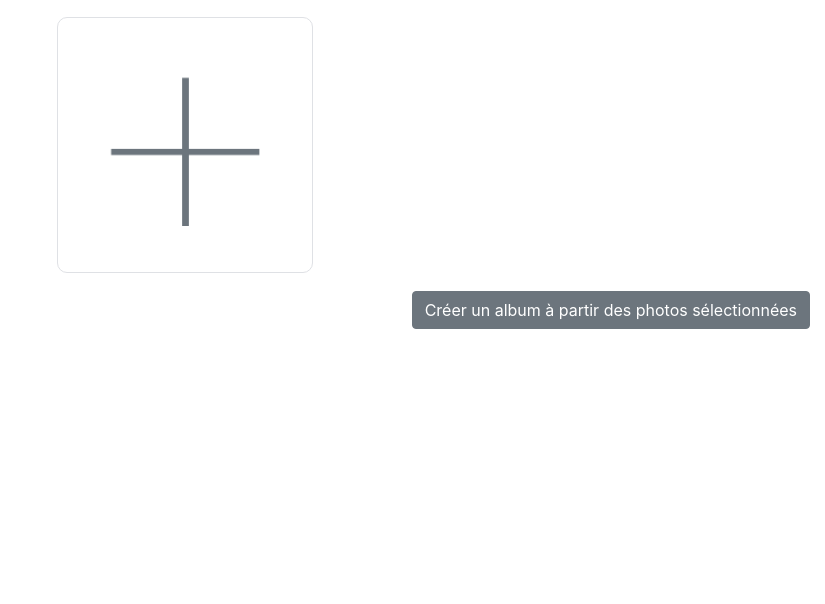
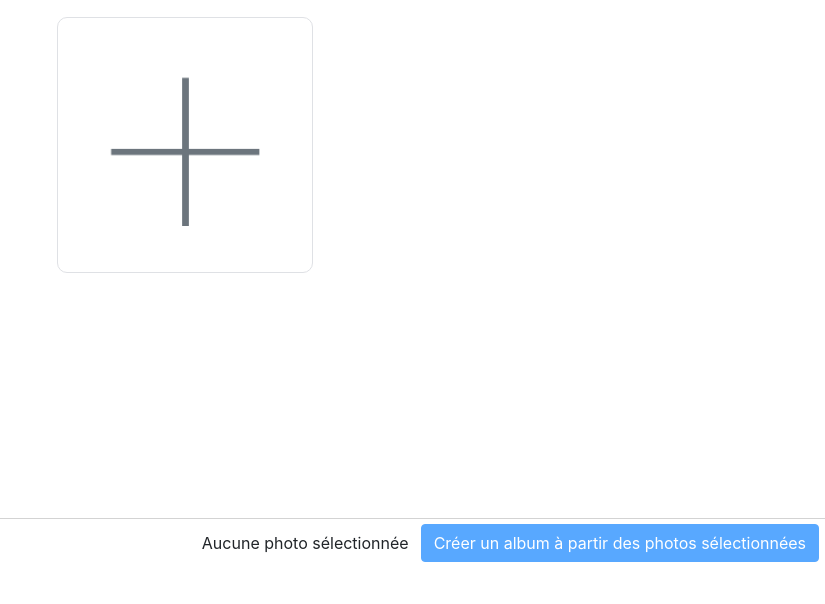
Before and after one commit to adrientiburce/photoShare, a Symfony app: template templates/photo/index.html.twig in a window 1280 px wide. Shown: the part 196-800 px from the top of the page, without its empty margins (455-1280 px from the left). Run offline with Twig, Linux system fonts and the light colour scheme; the template is opened without the code that fills it, so the values that code supplies are empty; some libraries are stand-ins or nearby versions.

Commit message:
(Feat) Creating an album by selecting photos

```diff
--- a/templates/base.html.twig
+++ b/templates/base.html.twig
@@ -80,6 +80,8 @@
         {% endfor %}
     </div>
 
+
+
     <div class="container-fluid">
         {% block body %}{% endblock %}
     </div>
--- /dev/null
+++ b/templates/photo/_drag_js.html.twig
@@ -0,0 +1,92 @@
+<script type="text/javascript">
+	$(document).ready(function() {
+
+
+
+	    // pour éviter que le navigateur n'affiche l'image
+	    $("html").on("dragover", function(e) {
+	       e.preventDefault();
+	       e.stopPropagation();
+	       $(".upload-area").css({"background-color": ' #fafdff', 'border-color': '#68a2d4', 'border-style' : 'dotted'})
+	       $("#drop-info").text("Glissez ici !");
+	    });
+
+	    $("html").on("drop", function(e) { e.preventDefault(); e.stopPropagation(); });
+
+	    $('.upload-area').on('dragover', function (e) {
+	        e.stopPropagation();
+	        e.preventDefault();
+	        $(".upload-area").css({"background-color": ' #dce8f5', 'border-color': '#68a2d4', 'border-style' : 'dotted'})
+	        $("#drop-info").text("Déposez");
+	    });
+
+	    $('html').on('dragleave', function(e) {
+	        e.stopPropagation();
+	        e.preventDefault();
+	        console.log("Leave");
+	        $(".upload-area").css({"background-color": 'white', 'border-color': 'transparent', 'border-style' : 'solid'});
+	        $("#drop-info").text("Glissez ici !");
+	    })
+
+	    // Drop
+	    $('.upload-area').on('drop', function (e) {
+	        e.stopPropagation();
+	        e.preventDefault();
+	        $(".upload-area").css({"background-color": 'white', 'border-color': 'transparent', 'border-style' : 'solid'});
+
+	        $("#drop-info").text("Téléversement en cours");
+
+	        var file = e.originalEvent.dataTransfer.files;
+	        var fd = new FormData();
+
+	        fd.append('file', file[0]);
+	        uploadData(fd);
+	    });
+
+	    // ou au clic
+	    $("#upload-btn").click(function(){
+	        $("#file").click(); //on clique sur le file input caché
+	    });
+
+	    // file selected
+	    $("#file").change(function(){
+	        var fd = new FormData();
+
+	        var files = $('#file')[0].files[0];
+
+	        fd.append('file',files);
+
+	        uploadData(fd);
+	    });
+	});
+
+	function uploadData(fd){
+	    console.log("Upload");
+	    console.log(fd);
+	    $.ajax({
+	        type: 'POST',
+	        url: '{{ path('photo_upload') }}',
+	        data: fd,
+	        contentType: false,
+	        processData: false,
+	        dataType: 'json',
+	        success: function(response){
+	            console.log(response);
+	            addThumbnail(response);
+	        }
+	    });
+	}
+
+	// Added thumbnail
+	function addThumbnail(data){
+	    $("#drop-info").text("Glissez ici !");
+	    var src = data.src;
+
+	    // Creating an thumbnail
+	    var thumbnail = $('<div class="thumbnail">')
+	        .append('<img src="../uploads/img/' +src+'" width="100%" height="78%">')
+	        .append('<span class="size">' + "title" + '<span>');
+	    $("#uploadfile").append(thumbnail);
+
+	}
+</script>
--- a/templates/photo/index.html.twig
+++ b/templates/photo/index.html.twig
@@ -5,13 +5,6 @@
 {% block stylesheets %}
     {{ parent() }}
     <style type="text/css">
-        .upload-area h1{
-            text-align: center;
-            font-weight: normal;
-            font-family: sans-serif;
-            line-height: 50px;
-            color: darkslategray;
-        }
 
         #file{
             display: none;
@@ -26,10 +19,23 @@
             border: 1px solid #dfe1e5;
             padding: 5px;
             transition: all 0.5s;
+            position: relative;
         }
 
         .thumbnail:hover {
             transform: scale(1.05);
+        }
+
+        .thumbnail.selected::after {
+            position: absolute;
+            background-color: #00a5ff;
+            width: 12px;
+            height: 12px;
+            content: "";
+            bottom: 5px;
+            right: 5px;
+            border-radius: 7px;
+            border: 1px solid white;
         }
 
         .upload-area {
@@ -42,6 +48,7 @@
             border: 3px solid transparent;
             background-color: white;
             transition: all 0.2s;
+            margin-bottom: 4em;
         }
 
         #upload-btn:hover{
@@ -55,11 +62,32 @@
         img{
             width: 100%;
             border-radius: 10px;
+            /* Pour enlever le filtre bleu lors du clic sur l'image*/
+            -webkit-user-select: none;
+            -khtml-user-select: none;
+            -moz-user-select: none;
+            -o-user-select: none;
+            user-select: none;
         }
 
-/*        img:hover {
-            transform: scale(1.1);
-        }*/
+        .helper {
+            position: fixed;
+            background-color: white;
+            bottom: 0;
+            padding-bottom: 42px;
+            width: 100%;
+            border-top: 1px solid lightgrey;
+            padding-top: 5px;
+            display: flex;
+            align-items: center;
+            justify-content: flex-end;
+            left: 0;
+        }
+
+        .helper span {
+            flex-flow: wrap-reverse;
+            margin: 0 6px;
+        }
 
     </style>
 {% endblock %}
@@ -73,17 +101,10 @@
             <img src="../images/plus.png">
         </div>
         {% for photo in user.myPhotos %}
-            <div class="thumbnail">
+        <div class="thumbnail" data-id="{{ photo.id }}">
             <img src="{{ "../uploads/img/" ~ photo.imageName }}" draggable="false">
         </div>
             {% endfor %}
-        </div>
-
-
-        <p class="text-right">
-            <a class="btn btn-secondary text" href="{{ path('album_create') }}">Créer un album à partir des photos sélectionnées</a>
-        </p>
-
     </div>
 
     <!-- Modal -->
@@ -102,98 +123,72 @@
             </div>
         </div>
     </div>
+
+    <div class="helper">
+        <span id="photos_selected"> Aucune photo sélectionnée </span>
+
+        <span class="text-right">
+            <button type="button" id="create_album" class="btn btn-primary" disabled>Créer un album à partir des photos sélectionnées</button>
+        </span>
+    </div>
 {% endblock %}
 
 {% block javascripts %}
 {{ parent() }}
+{{ include('photo/_drag_js.html.twig')}}
 <script type="text/javascript">
 $(document).ready(function() {
-    // pour éviter que le navigateur n'affiche l'image
-    $("html").on("dragover", function(e) {
-       e.preventDefault();
-       e.stopPropagation();
-       $(".upload-area").css({"background-color": ' #fafdff', 'border-color': '#68a2d4', 'border-style' : 'dotted'})
-       $("#drop-info").text("Glissez ici !");
+
+    var count = 0;
+
+    $(".thumbnail").click(function(){
+        if ($(this).hasClass("selected")) {
+            $(this).removeClass("selected");
+            if (count > 0) count --;
+        } else {
+            $(this).addClass("selected");
+            count ++;
+        }
+        majNbPhotos(count);
     });
 
-    $("html").on("drop", function(e) { e.preventDefault(); e.stopPropagation(); });
-
-    $('.upload-area').on('dragover', function (e) {
-        e.stopPropagation();
-        e.preventDefault();
-        $(".upload-area").css({"background-color": ' #dce8f5', 'border-color': '#68a2d4', 'border-style' : 'dotted'})
-        $("#drop-info").text("Déposez");
+    $("#create_album").click(function(){
+        var IDs = [];
+        $(".thumbnail.selected").each(function(){
+            IDs.push($(this).attr("data-id"))
         });
-
-    $('html').on('dragleave', function(e) {
-        e.stopPropagation();
-        e.preventDefault();
-        console.log("Leave");
-        $(".upload-area").css({"background-color": 'white', 'border-color': 'transparent', 'border-style' : 'solid'});
-        $("#drop-info").text("Glissez ici !");
-    })
-
-    // Drop
-    $('.upload-area').on('drop', function (e) {
-        e.stopPropagation();
-        e.preventDefault();
-        $(".upload-area").css({"background-color": 'white', 'border-color': 'transparent', 'border-style' : 'solid'});
-
-        $("#drop-info").text("Téléversement en cours");
-
-        var file = e.originalEvent.dataTransfer.files;
-        var fd = new FormData();
-
-        fd.append('file', file[0]);
-        uploadData(fd);
-    });
-
-    // ou au clic
-    $("#upload-btn").click(function(){
-        $("#file").click(); //on clique sur le file input caché
-    });
-
-    // file selected
-    $("#file").change(function(){
-        var fd = new FormData();
-
-        var files = $('#file')[0].files[0];
-
-        fd.append('file',files);
-
-        uploadData(fd);
+        console.log(IDs);
+        $.ajax({
+            type: 'POST',
+            url: '{{ path('create_album_from_photos') }}',
+            dataType: 'json',
+            data: {photos : IDs},
+            success: function(response){
+                if (response["success"]){
+                    window.location = 'album/' + response["album"];
+                }
+            }
         });
     });
 
-function uploadData(fd){
-    console.log("Upload");
-    console.log(fd);
-    $.ajax({
-        type: 'POST',
-        url: '{{ path('photo_upload') }}',
-        data: fd,
-        contentType: false,
-        processData: false,
-        dataType: 'json',
-        success: function(response){
-            console.log(response);
-            addThumbnail(response);
+});
+
+function majNbPhotos(count){
+    var span = $('#photos_selected');
+    console.log(count);
+    switch(count){
+        case 0:
+            span.html("Aucune photo sélectionnée");
+            $('#create_album').prop('disabled', true);
+            break;
+        case 1:
+            span.html("1 photo sélectionnée");
+            $('#create_album').prop('disabled', false);
+            break;
+        default:
+            span.html(count + " photos sélectionnées");
+            $('#create_album').prop('disabled', false);
     }
-    });
 }
-
-// Added thumbnail
-function addThumbnail(data){
-    $("#drop-info").text("Glissez ici !");
-    var src = data.src;
-
-    // Creating an thumbnail
-    var thumbnail = $('<div class="thumbnail">')
-        .append('<img src="../uploads/img/' +src+'" width="100%" height="78%">')
-        .append('<span class="size">' + "title" + '<span>');
-    $("#uploadfile").append(thumbnail);
-
-}
-
 </script>
 {% endblock %}
```
Also changed, not shown: src/Controller/PhotoController.php (+38 -0 lines), public/assets/drag-drop.js (added). Lines whose indentation alone changed are shown as unchanged.
